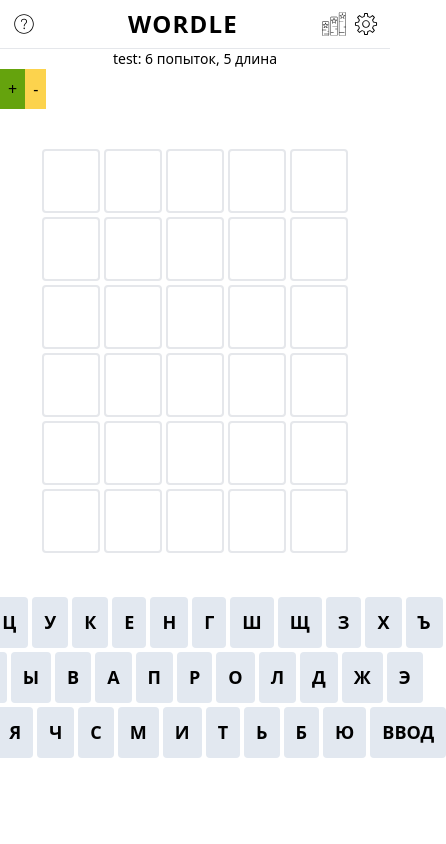
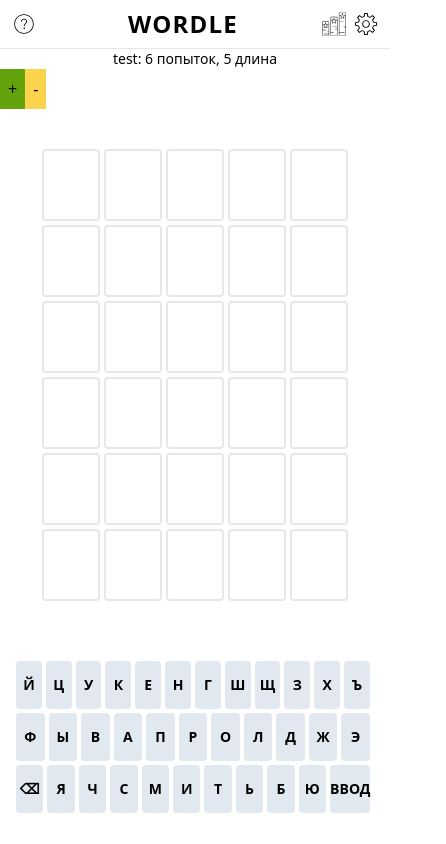
Before and after one commit to intocode/wordle-client, a React (Create React App) app: page / in a window 390 px wide. Shown: the whole page, 446 px wide, since content can reach past the window. Built offline with nearby package versions, Linux system fonts and the light colour scheme.

Commit message:
Выполнена работа над адаптивной версткой (#13)

```diff
--- a/src/App.tsx
+++ b/src/App.tsx
@@ -1,13 +1,15 @@
 import React from 'react';
+import Keyboard from './components/Keyboard/Keyboard';
 import Header from './components/layout/Header';
 import Main from './components/layout/Main/Main';
 
 function App() {
   return (
     <div className="App">
-      <div className="container max-w-xl m-auto">
+      <div className="mx-auto max-w-md">
         <Header />
         <Main />
+        <Keyboard />
       </div>
     </div>
   );
--- a/src/components/GridCell/GridCell.tsx
+++ b/src/components/GridCell/GridCell.tsx
@@ -8,7 +8,7 @@
   const maxAttempts = new Array(game.maxAttemptsCount).fill(null);
 
   return (
-    <div className="p-10">
+    <div className="w-full p-10">
       {maxAttempts.map(() => {
         return <LineCell />;
       })}
--- a/src/components/Keyboard/Keyboard.tsx
+++ b/src/components/Keyboard/Keyboard.tsx
@@ -2,29 +2,23 @@
 import Key from '../ui/Key/Key';
 
 const Keyboard = () => {
+  const keys = [
+    ['й', 'ц', 'у', 'к', 'е', 'н', 'г', 'ш', 'щ', 'з', 'х', 'ъ'],
+    ['ф', 'ы', 'в', 'а', 'п', 'р', 'о', 'л', 'д', 'ж', 'э'],
+    ['⌫', 'я', 'ч', 'с', 'м', 'и', 'т', 'ь', 'б', 'ю', 'ввод'],
+  ];
+
   return (
-    <div>
-      <div className="flex justify-center mb-1">
-        {['й', 'ц', 'у', 'к', 'е', 'н', 'г', 'ш', 'щ', 'з', 'х', 'ъ'].map(
-          (letter) => {
-            return <Key value={letter} />;
-          }
-        )}
-      </div>
-      <div className="flex justify-center mb-1">
-        {['ф', 'ы', 'в', 'а', 'п', 'р', 'о', 'л', 'д', 'ж', 'э'].map(
-          (letter) => {
-            return <Key value={letter} />;
-          }
-        )}
-      </div>
-      <div className="flex justify-center">
-        {['⌫', 'я', 'ч', 'с', 'м', 'и', 'т', 'ь', 'б', 'ю', 'ввод'].map(
-          (letter) => {
-            return <Key value={letter} />;
-          }
-        )}
-      </div>
+    <div className="w-full p-4">
+      {keys.map((item) => {
+        return (
+          <div className="flex">
+            {item.map((letter) => {
+              return <Key value={letter} />;
+            })}
+          </div>
+        );
+      })}
     </div>
   );
 };
--- a/src/components/LineCell/LineCell.tsx
+++ b/src/components/LineCell/LineCell.tsx
@@ -7,7 +7,7 @@
 
 const LineCell = ({ word }: LineCellProps) => {
   return (
-    <div className="flex mb-1 justify-center">
+    <div className="flex w-full mb-1 justify-center">
       {word
         ? word.split('').map((item) => {
             return <Cell value={item} className="text-black border-2" />;
--- a/src/components/layout/Header.tsx
+++ b/src/components/layout/Header.tsx
@@ -10,8 +10,8 @@
 
   return (
     <>
-      <header className="flex flex-row m-auto max-w-lg py-2 px-3 border-b dark:border-neutral-700">
-        <button type="button" className="m-0 mr-2 sm:my-2 flex-none">
+      <header className="flex max-w-lg py-2 px-3 border-b">
+        <button type="button" className="m-0 mr-2 sm:my-2">
           <HelpIcon />
         </button>
         <div className="flex-auto text-center">
--- a/src/components/layout/Main/Main.tsx
+++ b/src/components/layout/Main/Main.tsx
@@ -1,12 +1,10 @@
 import React from 'react';
 import GridCell from '../../GridCell/GridCell';
-import Keyboard from '../../Keyboard/Keyboard';
 
 const Main = () => {
   return (
-    <div>
+    <div className="flex flex-auto justify-center items-center">
       <GridCell />
-      <Keyboard />
     </div>
   );
 };
--- a/src/components/ui/Cell/Cell.tsx
+++ b/src/components/ui/Cell/Cell.tsx
@@ -6,7 +6,7 @@
 };
 
 const Cell = ({ value, className }: CellProps) => {
-  const classNameColor = `w-16 h-16 uppercase flex items-center justify-center mx-0.5 text-4xl font-bold rounded ${className}`;
+  const classNameColor = `w-[64px] h-[72px] uppercase flex items-center justify-center mx-0.5 text-4xl font-bold rounded ${className}`;
 
   return (
     <div className={classNameColor}>
--- a/src/components/ui/Key/Key.tsx
+++ b/src/components/ui/Key/Key.tsx
@@ -6,7 +6,7 @@
 };
 
 const Key = ({ value, className }: KeyProps) => {
-  const classNameColor = `flex items-center py-3 px-3 uppercase justify-center rounded mx-0.5 text-[18px] font-bold cursor-pointer select-none text-black bg-slate-200 text-black ${className}`;
+  const classNameColor = `flex-1 mr-[4px] mb-[4px] rounded uppercase font-bold h-12 w-10 text-sm cursor-pointer select-none text-black bg-slate-200 ${className}`;
 
   return (
     <button type="button" className={classNameColor}>
```
Also changed, not shown: 1 other file (tests, documents, lock files or other folders).
